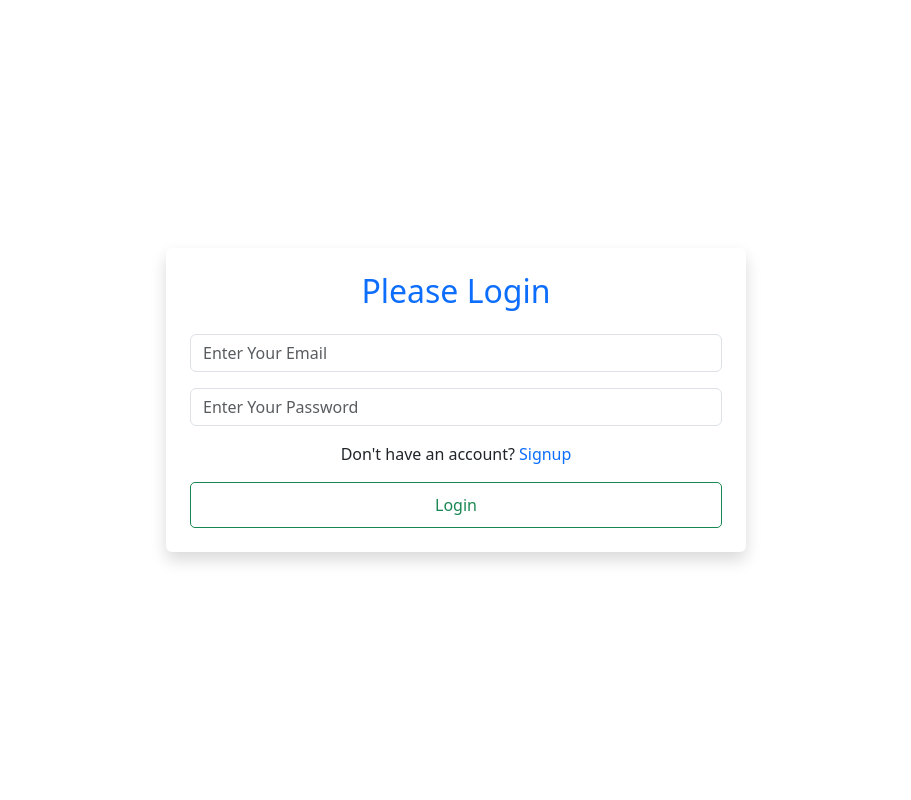
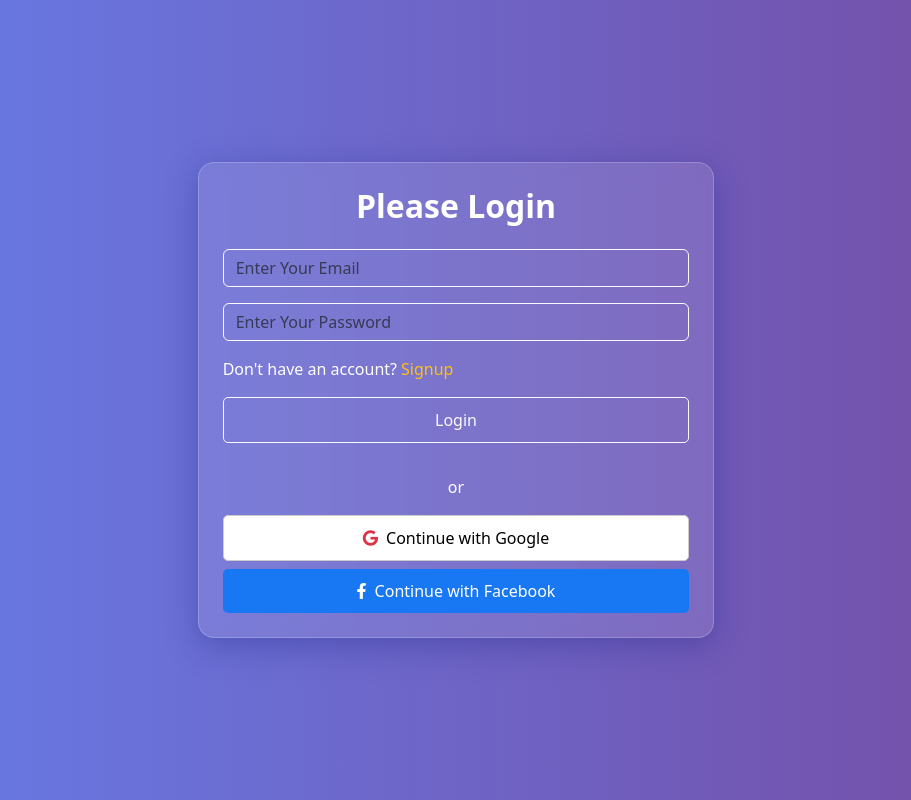
Before and after one commit to mukeshmodi8/ecomerce, a React (Vite) app: page /#/login in a window 1280 px wide. Shown: the whole page, without its empty margins (184-1095 px from the left). Built offline with nearby package versions, Linux system fonts and the light colour scheme; no server answers.

Commit message:
google auth

```diff
--- a/Firebase.js
+++ b/Firebase.js
@@ -1,20 +1,25 @@
+import { initializeApp } from "firebase/app";
+import { getAuth, GoogleAuthProvider } from "firebase/auth";
 import { getDatabase } from "firebase/database";
-import { initializeApp } from "firebase/app";
-import { getAuth } from "firebase/auth";
 
+// Firebase configuration
 const firebaseConfig = {
   apiKey: "AIzaSyBWSu4LK3ajg68izirjffQpJB9BPmoqIRA",
   authDomain: "fir-first-project-f1859.firebaseapp.com",
   projectId: "fir-first-project-f1859",
-  storageBucket: "fir-first-project-f1859.appspot.com", // ✅ सही किया गया
+  storageBucket: "fir-first-project-f1859.appspot.com",
   messagingSenderId: "754966972664",
   appId: "1:754966972664:web:b214eaf98327437be5530d",
   measurementId: "G-175CBRQ15S"
 };
 
-// Initialize Firebase
+
 const app = initializeApp(firebaseConfig);
+
+// Auth & Database
+const auth = getAuth(app);
+const googleProvider = new GoogleAuthProvider();
 const db = getDatabase(app);
-const auth = getAuth(app);
 
-export { db, auth };
+// Export all
+export { auth, googleProvider, db };
--- a/index.html
+++ b/index.html
@@ -9,6 +9,12 @@
   <script src="https://cdn.jsdelivr.net/npm/bootstrap@5.0.2/dist/js/bootstrap.bundle.min.js"
     integrity="sha384-MrcW6ZMFYlzcLA8Nl+NtUVF0sA7MsXsP1UyJoMp4YLEuNSfAP+JcXn/tWtIaxVXM"
     crossorigin="anonymous"></script>
+    <!-- Add this in your index.html -->
+<link
+rel="stylesheet"
+href="https://cdnjs.cloudflare.com/ajax/libs/font-awesome/6.4.0/css/all.min.css"
+/>
+
 </head>
 
 <body>
--- a/src/Pages/Login.jsx
+++ b/src/Pages/Login.jsx
@@ -3,12 +3,33 @@ import { useForm } from 'react-hook-form';
 import { Link, useNavigate } from 'react-router-dom';
 import Swal from 'sweetalert2';
 import { useAuth } from '../Pages/AuthProvider';
-// import { auth } from '../Pages/AuthProvider'
+import { signInWithPopup } from 'firebase/auth';
+import { GoogleAuthProvider } from 'firebase/auth/web-extension';
 
 const Login = () => {
     const { register, handleSubmit, reset } = useForm();
     const navigate = useNavigate();
     const { login } = useAuth();
+
+    // ✅ Google login handler
+    const handleGoogleLogin = async () => {
+        try {
+            await signInWithPopup(auth, GoogleAuthProvider);
+            Swal.fire({
+                title: 'Logged in with Google!',
+                icon: 'success',
+                text: 'Welcome back!'
+            });
+            navigate('/home');
+        } catch (error) {
+            console.error(error);
+            Swal.fire({
+                title: 'Login Failed',
+                icon: 'error',
+                text: error.message
+            });
+        }
+    };
 
     async function loginHandler(data) {
         const { email, password } = data;
@@ -28,15 +49,27 @@ const Login = () => {
     }
 
     return (
-        <div className="container d-flex justify-content-center align-items-center min-vh-100">
-            <div className="col-12 col-md-8 col-lg-6 p-4 rounded shadow bg-white text-center">
-                <h2 className="text-center text-primary mb-4">Please Login</h2>
+        <div className="d-flex justify-content-center align-items-center min-vh-100"
+            style={{
+                background: 'linear-gradient(to right, #667eea, #764ba2)',
+                padding: '20px'
+            }}
+        >
+            <div className="col-12 col-md-8 col-lg-5 p-4 rounded-4 text-white"
+                style={{
+                    backdropFilter: 'blur(10px)',
+                    background: 'rgba(255, 255, 255, 0.1)',
+                    border: '1px solid rgba(255, 255, 255, 0.2)',
+                    boxShadow: '0 8px 32px 0 rgba(31, 38, 135, 0.37)',
+                }}
+            >
+                <h2 className="text-center mb-4 fw-bold">Please Login</h2>
 
                 <form onSubmit={handleSubmit(loginHandler)}>
                     <div className="mb-3">
                         <input
                             type="email"
-                            className="form-control"
+                            className="form-control bg-transparent text-white border-light"
                             {...register('email', { required: true })}
                             placeholder="Enter Your Email"
                         />
@@ -44,19 +77,47 @@ const Login = () => {
                     <div className="mb-3">
                         <input
                             type="password"
-                            className="form-control"
+                            className="form-control bg-transparent text-white border-light"
                             {...register('password', { required: true })}
                             placeholder="Enter Your Password"
                         />
                     </div>
 
-                    <p>
+                    <p className="text-white">
                         Don't have an account?
-                        <Link className="text-primary text-decoration-none ms-1" to="/signup">Signup</Link>
+                        <Link className="text-warning ms-1 text-decoration-none" to="/signup">Signup</Link>
                     </p>
 
-                    <button className="btn btn-outline-success w-100" type="submit">Login</button>
+                    <button className="btn btn-outline-light w-100 mb-3" type="submit">Login</button>
                 </form>
+
+                <div className="text-center">
+                    <p className="my-3">or</p>
+
+                    <button
+                        onClick={handleGoogleLogin}
+                        className="btn w-100 mb-2 d-flex align-items-center justify-content-center gap-2"
+                        style={{
+                            backgroundColor: '#ffffff',
+                            color: '#000',
+                            border: '1px solid #ccc',
+                        }}
+                    >
+                        <i className="fab fa-google text-danger"></i> Continue with Google
+                    </button>
+
+                    <button
+                        className="btn w-100 d-flex align-items-center justify-content-center gap-2"
+                        style={{
+                            backgroundColor: '#1877F2',
+                            color: '#fff',
+                            border: 'none',
+                        }}
+                    >
+                        <i className="fab fa-facebook-f"></i> Continue with Facebook
+                    </button>
+                </div>
+
             </div>
         </div>
     );
--- a/src/Pages/Signup.jsx
+++ b/src/Pages/Signup.jsx
@@ -1,11 +1,10 @@
-import { createUserWithEmailAndPassword } from 'firebase/auth';
+import { createUserWithEmailAndPassword, signInWithPopup } from 'firebase/auth';
 import React from 'react';
-import { auth } from '../../Firebase';
+import { auth, googleProvider } from '../../Firebase'; // ✅ Make sure googleProvider export किया हो
 import Swal from 'sweetalert2';
 import { useNavigate } from 'react-router-dom';
 import { useForm } from 'react-hook-form';
 import { Link } from 'react-router-dom';
-
 
 const Signup = () => {
     const { register, handleSubmit, reset } = useForm();
@@ -20,6 +19,7 @@ const Signup = () => {
                 icon: 'success',
                 text: 'Please login to continue'
             });
+            reset();
             navigate('/login');
         } catch (error) {
             console.error(error);
@@ -31,17 +31,47 @@ const Signup = () => {
         }
     }
 
+    const handleGoogleSignup = async () => {
+        try {
+            await signInWithPopup(auth, googleProvider);
+            Swal.fire({
+                title: 'Signed up with Google!',
+                icon: 'success',
+                text: 'Redirecting to home...'
+            });
+            navigate('/home');
+        } catch (error) {
+            console.error(error);
+            Swal.fire({
+                title: 'Google Signup Failed',
+                icon: 'error',
+                text: error.message
+            });
+        }
+    };
+
     return (
-        <div className="container d-flex justify-content-center align-items-center min-vh-100">
-            <div className="row w-100">
-                <div className="col-lg-6 col-md-8 col-sm-10 mx-auto">
-                    <div className="shadow rounded p-4 bg-white text-center">
-                        <h2 className="text-primary mb-4">Create Account</h2>
+        <div className="d-flex justify-content-center align-items-center min-vh-100"
+            style={{
+                background: 'linear-gradient(to right, #667eea, #764ba2)',
+                padding: '20px'
+            }}
+        >
+            <div className="col-12 col-md-8 col-lg-5 p-4 rounded-4 text-white"
+                style={{
+                    backdropFilter: 'blur(10px)',
+                    background: 'rgba(255, 255, 255, 0.1)',
+                    border: '1px solid rgba(255, 255, 255, 0.2)',
+                    boxShadow: '0 8px 32px 0 rgba(31, 38, 135, 0.37)',
+                }}
+            >
+                <h2 className="text-center mb-4 fw-bold">Create Account</h2>
+
                 <form onSubmit={handleSubmit(handleSignup)}>
                     <div className="mb-3">
                         <input
                             type="email"
-                                    className="form-control"
+                            className="form-control bg-transparent text-white border-light"
                             {...register('email', { required: true })}
                             placeholder="Enter Your Email"
                         />
@@ -49,19 +79,45 @@ const Signup = () => {
                     <div className="mb-3">
                         <input
                             type="password"
-                                    className="form-control"
+                            className="form-control bg-transparent text-white border-light"
                             {...register('password', { required: true })}
                             placeholder="Enter Your Password"
                         />
                     </div>
-                            <p>
+
+                    <p className="text-white">
                         Already have an account?
-                                <Link className="text-primary text-decoration-none ms-1" to="/login">Login</Link>
+                        <Link className="text-warning ms-1 text-decoration-none" to="/login">Login</Link>
                     </p>
 
-                            <button className="btn btn-outline-primary w-100" type="submit">Signup</button>
+                    <button className="btn btn-outline-light w-100 mb-3" type="submit">Signup</button>
                 </form>
-                    </div>
+
+                <div className="text-center">
+                    <p className="my-3">or</p>
+
+                    <button
+                        onClick={handleGoogleSignup}
+                        className="btn w-100 mb-2 d-flex align-items-center justify-content-center gap-2"
+                        style={{
+                            backgroundColor: '#ffffff',
+                            color: '#000',
+                            border: '1px solid #ccc',
+                        }}
+                    >
+                        <i className="fab fa-google text-danger"></i> Continue with Google
+                    </button>
+
+                    <button
+                        className="btn w-100 d-flex align-items-center justify-content-center gap-2"
+                        style={{
+                            backgroundColor: '#1877F2',
+                            color: '#fff',
+                            border: 'none',
+                        }}
+                    >
+                        <i className="fab fa-facebook-f"></i> Continue with Facebook
+                    </button>
                 </div>
             </div>
         </div>
--- a/src/components/Header.jsx
+++ b/src/components/Header.jsx
@@ -133,11 +133,11 @@ const Header = () => {
 
       <div className={`header-bottom ${dropdownOpen ? "open" : ""}`}>
         <NavLink to="/home" onClick={() => setDropdownOpen(false)}>Home</NavLink>
+        <NavLink to="/mobile" onClick={() => setDropdownOpen(false)}>Mobile</NavLink>
         <NavLink to="/computer" onClick={() => setDropdownOpen(false)}>Computers & Laptop</NavLink>
         <NavLink to="/tablets" onClick={() => setDropdownOpen(false)}>Tablets</NavLink>
         <NavLink to="/drones" onClick={() => setDropdownOpen(false)}>Drones & Cameras</NavLink>
         <NavLink to="/audio" onClick={() => setDropdownOpen(false)}>Audio</NavLink>
-        <NavLink to="/mobile" onClick={() => setDropdownOpen(false)}>Mobile</NavLink>
         <NavLink to="/tv" onClick={() => setDropdownOpen(false)}>T.V & Home Cinema</NavLink>
         <NavLink to="/wearable-tech" onClick={() => setDropdownOpen(false)}>Wearable Tech</NavLink>
         <NavLink to="/sale" className="sale" onClick={() => setDropdownOpen(false)}>Sale</NavLink>
```
Lines whose indentation alone changed are shown as unchanged.
